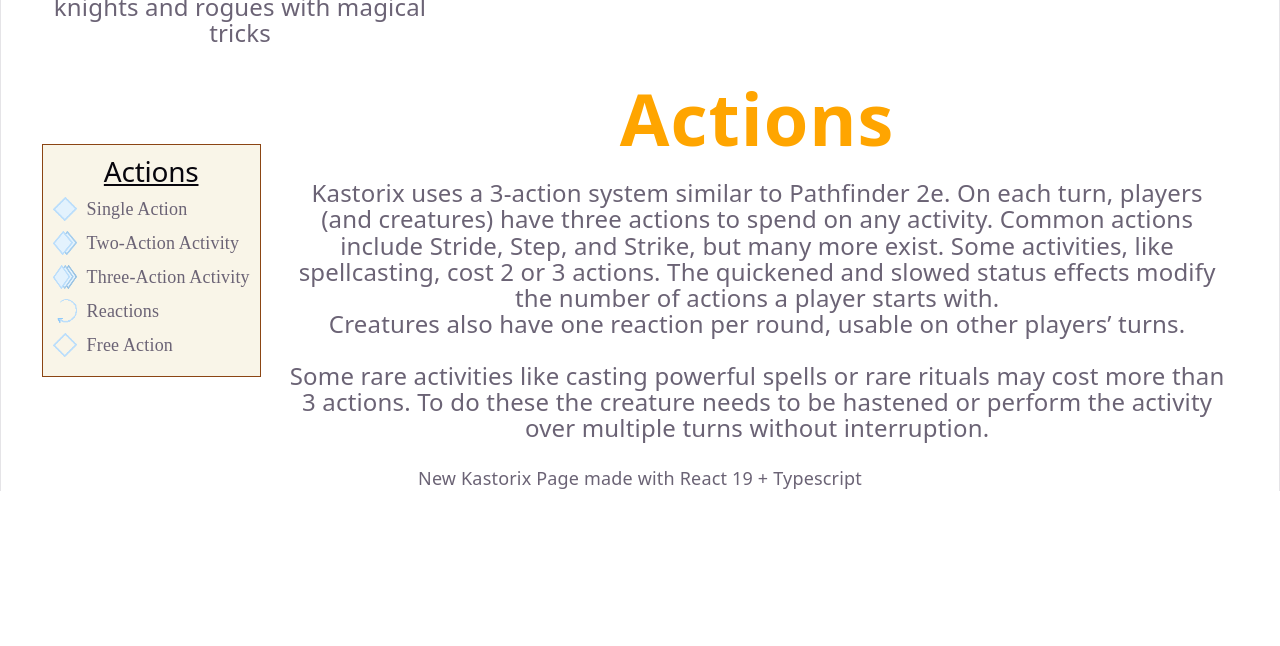
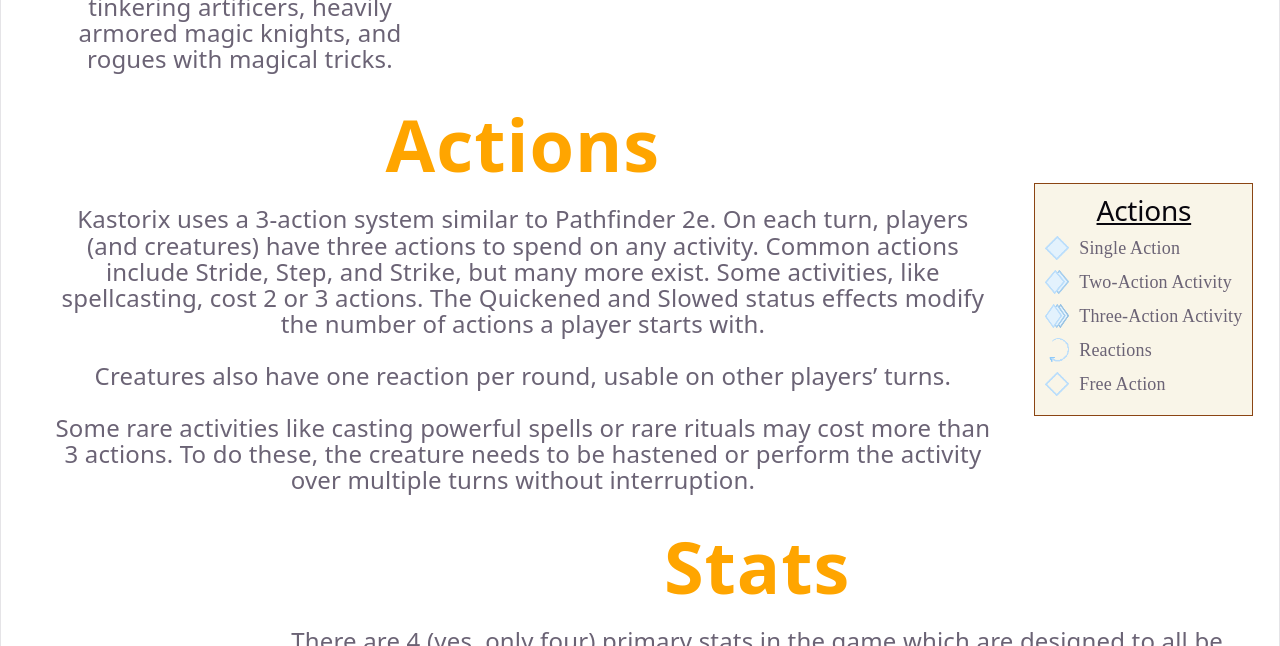
Before and after one commit to Acasez/kastorixv2, a React (Vite) app: page /index in a window 1280 px wide. Shown: the part 1181-1827 px from the top of the page. Before the commit the page ends 1672 px from the top, so only its background shows below. Built offline with nearby package versions, Linux system fonts and the light colour scheme.

Commit message:
Store text as consts

```diff
--- a/src/Subpages/RPGOverview.tsx
+++ b/src/Subpages/RPGOverview.tsx
@@ -9,15 +9,7 @@ export default function RPGOverview() {
     <>
       <TitleSection title={"Kastorix"} subtitle={"TTRPG Overview"} />
       <RowFrame reverse={false}>
-        <TextSection
-          description="Kastorix is the name of both the TTRPG and the world it's set in. It's D20 based system heavily inspired by Pathfinder 2e.
-
-In Kastorix magic is commonplace and mages are one of the main sources of power for nations. There are no classes, instead options come from feats and spells. In a sense, everyone is a mage, though there is considerable difference between different mages from the feats chosen. To start making a character players pick their species, then pick up feats and spells
-
-The world and magic of Kastorix is inspired by magitech worlds like Eberron, Ravnica, Runeterra and Avishkar, as well as progression fantasy worlds and stories like Arcane Ascension, Mother of Learning and the Journals of Evander Tailor.
-
-By design all powerful characters are magic users and rely on their auras instead of superhuman durability, though they need not be exactly traditional mages. There is room to build tinkering artificers, heavily armored magic knights and rogues with magical tricks"
-        />
+        <TextSection description={DESCRIPTIONS.overview} />
         <ImageDisplay
           imageLocation="/images/Maps/Kastorix.jpg"
           altText="Kastorix World Map"
@@ -25,16 +17,38 @@ By design all powerful characters are magic users and rely on their auras instea
           coverImage={false}
         />
       </RowFrame>
-      <RowFrame reverse={true}>
-        <TextSection
-          name="Actions"
-          description="Kastorix uses a 3-action system similar to Pathfinder 2e. On each turn, players (and creatures) have three actions to spend on any activity. Common actions include Stride, Step, and Strike, but many more exist. Some activities, like spellcasting, cost 2 or 3 actions. The quickened and slowed status effects modify the number of actions a player starts with.
-Creatures also have one reaction per round, usable on other players’ turns.
-
-Some rare activities like casting powerful spells or rare rituals may cost more than 3 actions. To do these the creature needs to be hastened or perform the activity over multiple turns without interruption."
-        />
+      <RowFrame reverse={false}>
+        <TextSection name="Actions" description={DESCRIPTIONS.actions} />
         <RulesBox
           name="Actions"
+          rules={[
+            {
+              rule: "Single Action",
+              ruleIcon: "/images/Icons/OneAction.png",
+            },
+            {
+              rule: "Two-Action Activity",
+              ruleIcon: "/images/Icons/TwoActions.png",
+            },
+            {
+              rule: "Three-Action Activity",
+              ruleIcon: "/images/Icons/ThreeActions.png",
+            },
+            {
+              rule: "Reactions",
+              ruleIcon: "/images/Icons/Reaction.png",
+            },
+            {
+              rule: "Free Action",
+              ruleIcon: "/images/Icons/FreeAction.png",
+            },
+          ]}
+        />
+      </RowFrame>
+      <RowFrame reverse={true}>
+        <TextSection name="Stats" description={DESCRIPTIONS.stats} />
+        <RulesBox
+          name="Stats"
           rules={[
             {
               rule: "Single Action",
@@ -62,3 +76,28 @@ Some rare activities like casting powerful spells or rare rituals may cost more
     </>
   );
 }
+
+const DESCRIPTIONS = {
+  overview: `Kastorix is the name of both the TTRPG and the world it's set in. It's a D20-based system heavily inspired by Pathfinder 2e.
+
+In Kastorix, magic is commonplace and mages are one of the main sources of power for nations. There are no classes; instead, options come from feats and spells. In a sense, everyone is a mage, though there is considerable difference between mages based on the feats chosen. To start making a character, players pick their species, then select feats and spells.
+
+The world and magic of Kastorix are inspired by magitech settings like Eberron, Ravnica, Runeterra, and Avishkar, as well as progression fantasy worlds and stories like *Arcane Ascension*, *Mother of Learning*, and *The Journals of Evander Tailor*.
+
+By design, all powerful characters are magic users and rely on their auras instead of superhuman durability, though they need not be traditional mages. There is room to build tinkering artificers, heavily armored magic knights, and rogues with magical tricks.`,
+  actions: `Kastorix uses a 3-action system similar to Pathfinder 2e. On each turn, players (and creatures) have three actions to spend on any activity. Common actions include Stride, Step, and Strike, but many more exist. Some activities, like spellcasting, cost 2 or 3 actions. The Quickened and Slowed status effects modify the number of actions a player starts with.
+
+Creatures also have one reaction per round, usable on other players’ turns.
+
+Some rare activities like casting powerful spells or rare rituals may cost more than 3 actions. To do these, the creature needs to be hastened or perform the activity over multiple turns without interruption.`,
+  stats: `There are 4 (yes, only four) primary stats in the game which are designed to all be useful to all characters in some way, so you can’t “dump” a stat without consequences.
+I began by cutting out Strength as the difference between Strength and Constitution is flimsy anyway, and the TTRPG is mostly about mages. Physique is a stat for both Strength and Constitution, which has worked well so far. It increases your health, scales your Fortitude saving throws, adds to weapon attack and damage rolls and is useful for a few skills like Athletics and Brawling. Physique also determines which armor you can wear, and as armor provides a flat damage reduction, that's very useful for adventurers.
+
+Dexterity has two main things going for it, Reflex saving throws and spellshaping rolls. Initiative rolls are also based on Dexterity. Reflex saving throws are extra important here since there is no armor class and every attack is a roll against them. If you are coming from DnD it’s important to note that while finesse weapons attack with Dex, the damage rolls still add Phy (like in Pathfinder). So if you want to be swinging weapons and doing damage, you can’t dump Phy.
+
+When it comes to mental stats, I’ve also cut one out. Will serves as a mix of Wisdom and Charisma. The main benefit of Will is increasing your Mana and Aura every level. High Will characters can protect themselves with their aura and cast more spells using their larger mana pool. Characters with an Attunement can also cast their Attuned spells using their Will, allowing them to forgo int if they don’t value flexibility. Finally Wil is used in WIll saves, the rarest kind of saving throws used against things like fear and mind altering effects.
+
+Intelligence is used in spellshaping modifiers (when not casting Attuned spells), and provides characters with extra spells and skills learned. Unlike the other stats Int doesn’t have an associated saving throw. But instead Int is also used in many feats that either scale on or are locked behind high Int, with powerful feats like Studied Ahead providing adept spells ahead on curve requiring 3 or more Int. Int is also the stat with most connected skills, having more than double that of Phy and Dex `,
+  skills: ``,
+  characterBuilding: ``,
+} as const;
```
